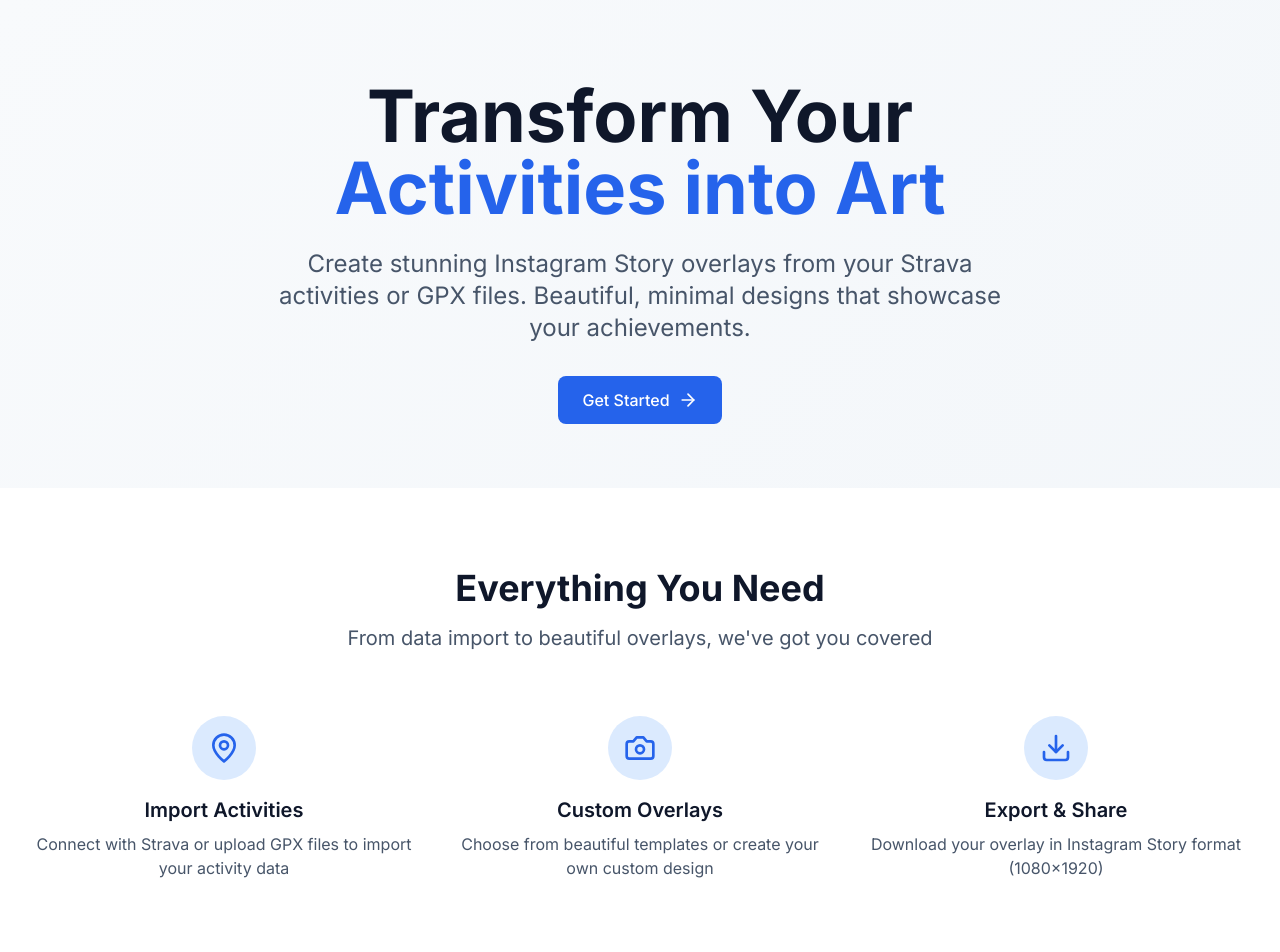
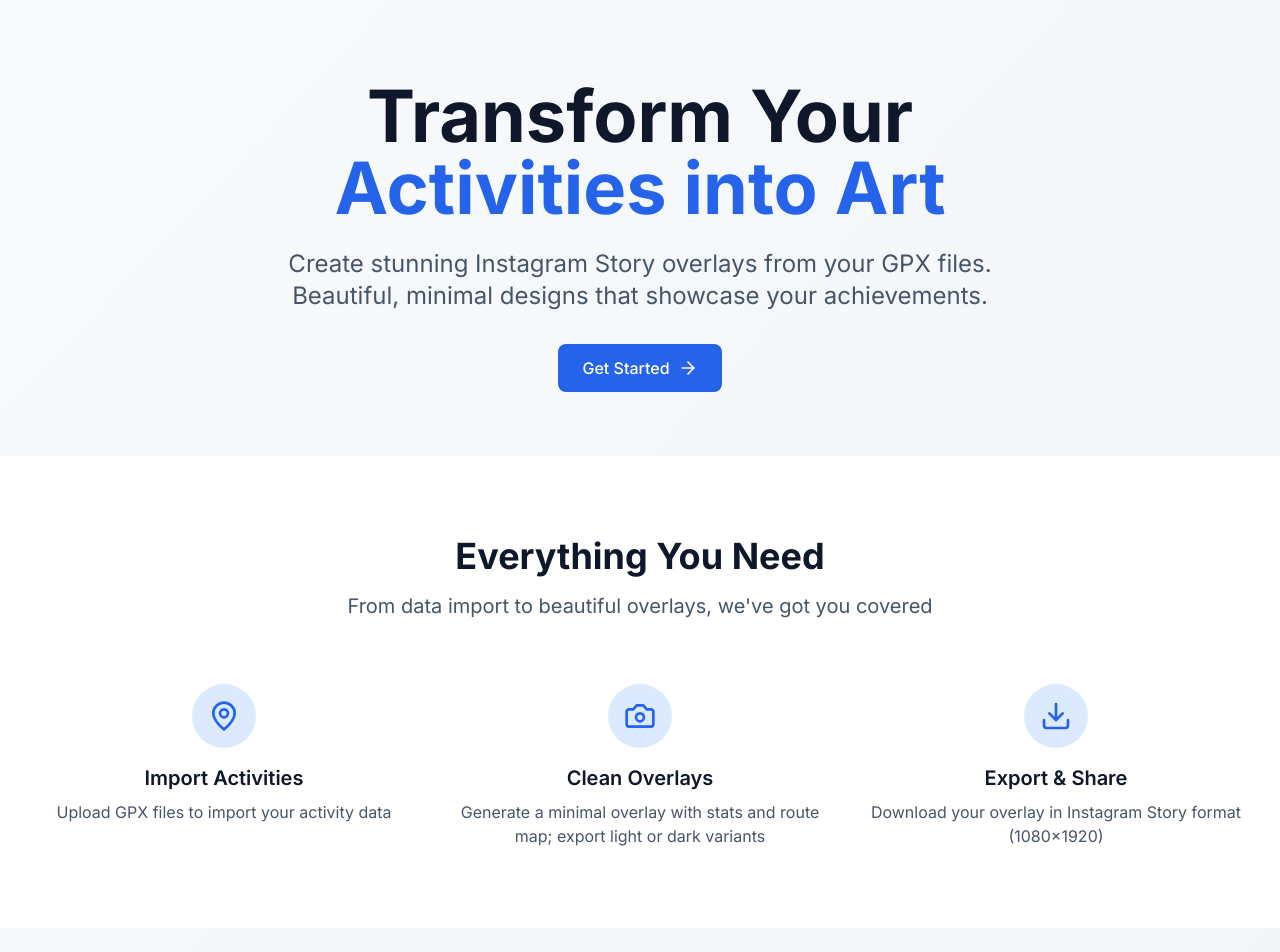
Before and after one commit to maxrugen/routeshare, a Next.js app in the folder frontend/: page / in a window 1280 px wide. Shown: the top 952 px of the page. Built offline with nearby package versions, Linux system fonts and the light colour scheme.

Commit message:
Homepage: update features copy to match current functionality (GPX import only, clean overlays).

```diff
--- a/frontend/app/page.tsx
+++ b/frontend/app/page.tsx
@@ -27,7 +27,7 @@ export default function HomePage() {
               animate={{ opacity: 1, y: 0 }}
               transition={{ duration: 0.8, delay: 0.2 }}
             >
-              Create stunning Instagram Story overlays from your Strava activities or GPX files.
+              Create stunning Instagram Story overlays from your GPX files.
               Beautiful, minimal designs that showcase your achievements.
             </motion.p>
 
@@ -73,7 +73,7 @@ export default function HomePage() {
                 Import Activities
               </h3>
               <p className="text-primary-600">
-                Connect with Strava or upload GPX files to import your activity data
+                Upload GPX files to import your activity data
               </p>
             </motion.div>
 
@@ -88,10 +88,10 @@ export default function HomePage() {
                 <Camera className="w-8 h-8 text-accent-600" />
               </div>
               <h3 className="text-xl font-semibold text-primary-900 mb-2">
-                Custom Overlays
+                Clean Overlays
               </h3>
               <p className="text-primary-600">
-                Choose from beautiful templates or create your own custom design
+                Generate a minimal overlay with stats and route map; export light or dark variants
               </p>
             </motion.div>
 
```
